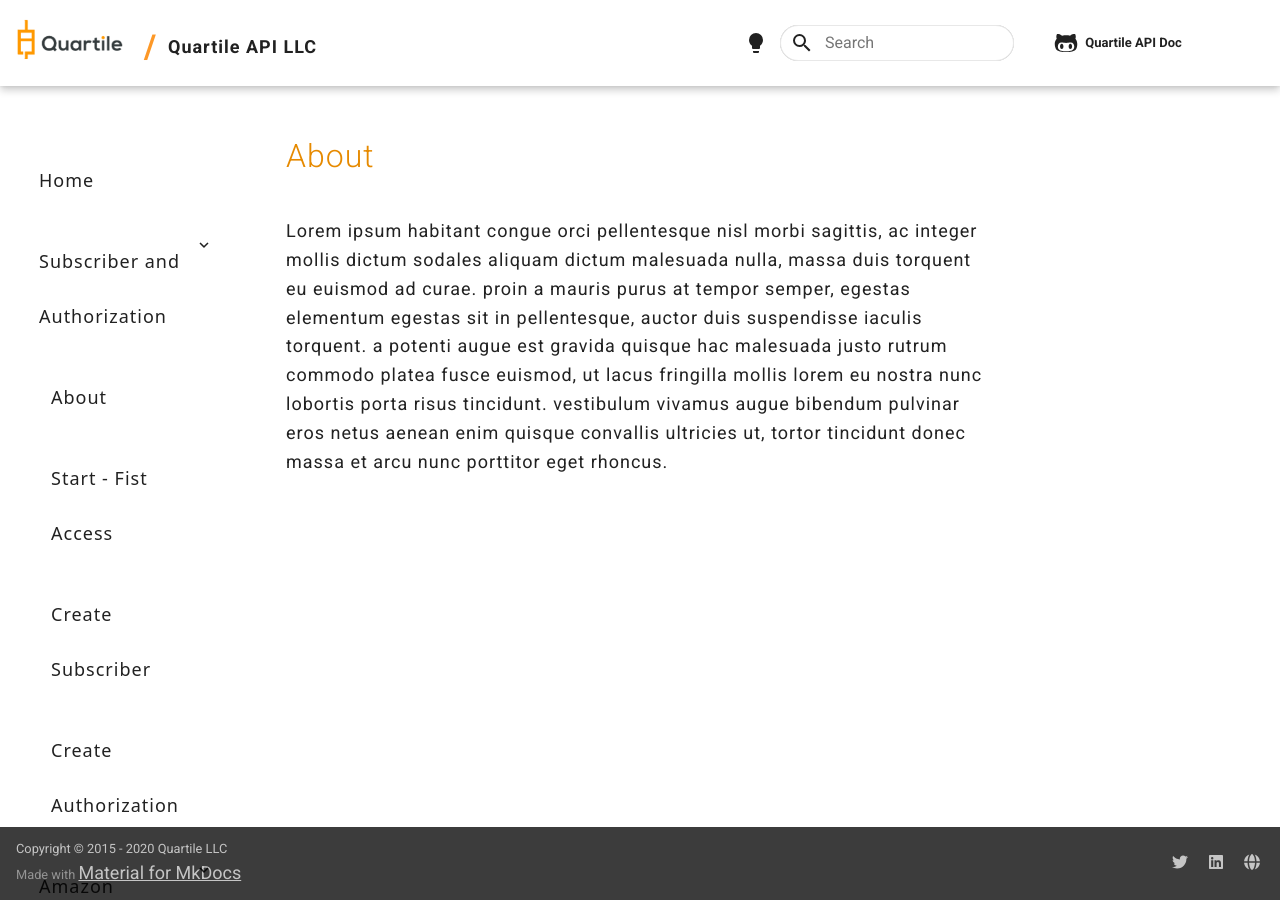
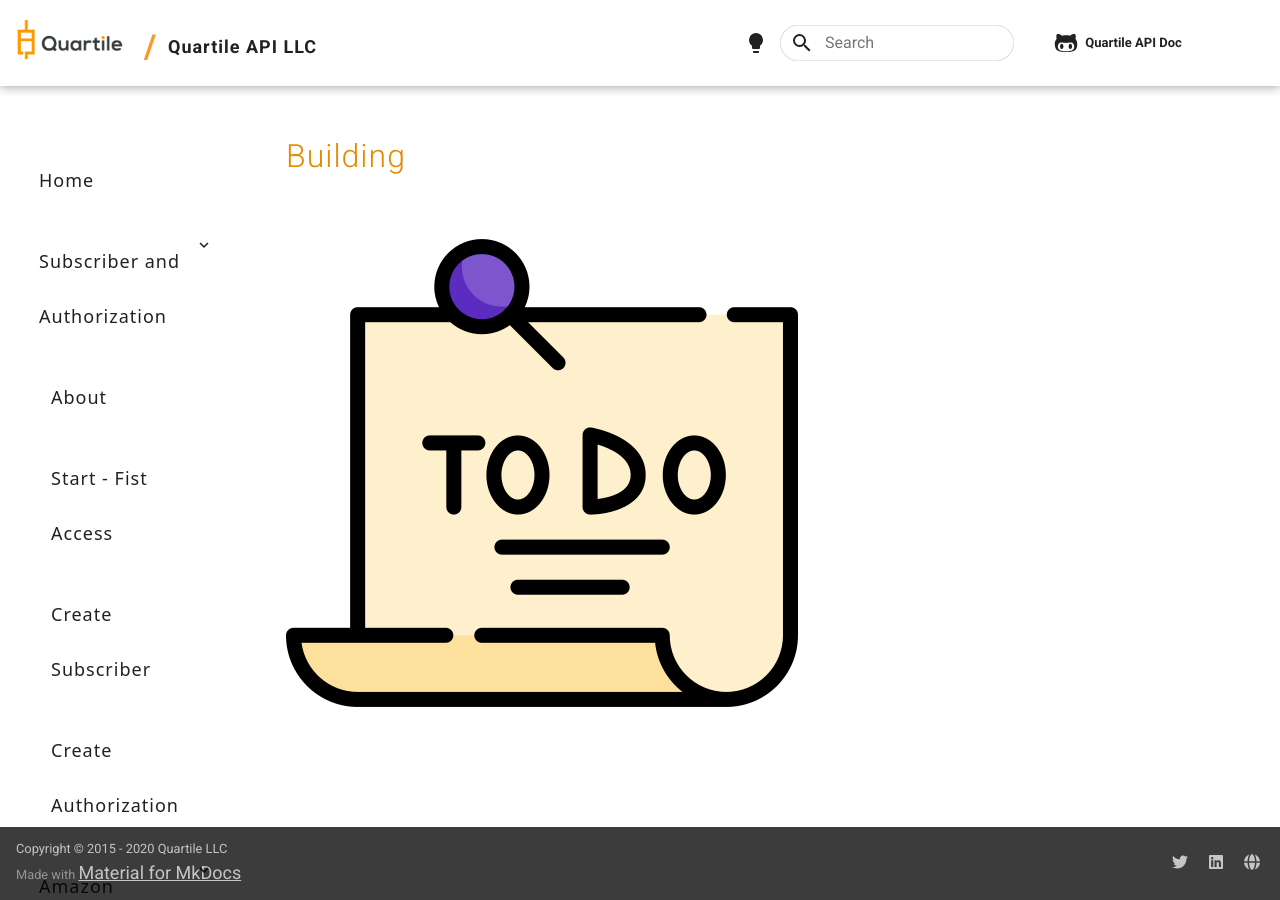
Before and after one commit to carlos-rian-quartile/quartile-api-documentation, an MkDocs documentation site: the page built from docs/amazon-index.md, in a window 1280 px wide. Built offline with MkDocs 1.6.1 and Material for MkDocs 9.7.7, drawn with Linux system fonts in a browser that asks for light colours; comment, search, counter and statistics services are not loaded.

Commit message:
Deploy using CI - Build: 2054

```diff
--- a/docs/amazon-index.md
+++ b/docs/amazon-index.md
@@ -1,3 +1,3 @@
-# About
+# Building
 
-Lorem ipsum habitant congue orci pellentesque nisl morbi sagittis, ac integer mollis dictum sodales aliquam dictum malesuada nulla, massa duis torquent eu euismod ad curae. proin a mauris purus at tempor semper, egestas elementum egestas sit in pellentesque, auctor duis suspendisse iaculis torquent. a potenti augue est gravida quisque hac malesuada justo rutrum commodo platea fusce euismod, ut lacus fringilla mollis lorem eu nostra nunc lobortis porta risus tincidunt. vestibulum vivamus augue bibendum pulvinar eros netus aenean enim quisque convallis ultricies ut, tortor tincidunt donec massa et arcu nunc porttitor eget rhoncus.
+<img src="../img/to_do_list.png" alt="Login Screen">
```
Also changed, not shown: docs/img/to_do_list.png (added).
